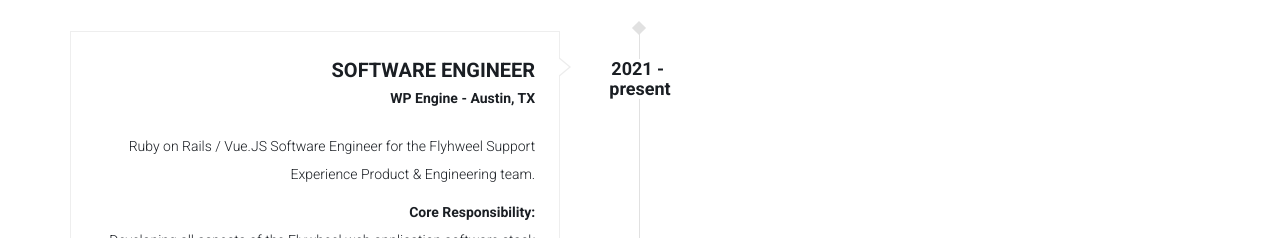
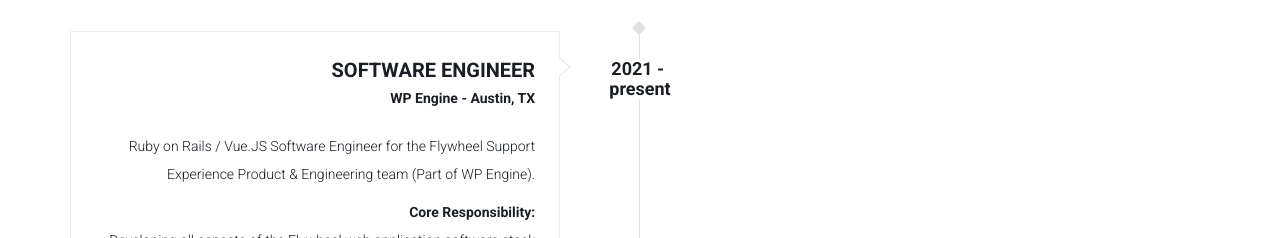
Before and after one commit to sarahricker/sarahricker.github.io, a plain HTML site: page index.html in a window 1280 px wide. Shown: the part 2941-3179 px from the top of the page. Drawn offline with Linux system fonts and the light colour scheme; some packages are replaced by stand-ins of ours.

Commit message:
Fix typo

```diff
--- a/index.html
+++ b/index.html
@@ -358,7 +358,7 @@
 																		<div class="timeline-body">
 
 																				<p>
-																					Ruby on Rails / Vue.JS Software Engineer for the Flyhweel Support Experience Product & Engineering team.
+																					Ruby on Rails / Vue.JS Software Engineer for the Flywheel Support Experience Product & Engineering team (Part of WP Engine).
 																				</p>
 																				<p>
 																					<strong>Core Responsibility:</strong><br />
```
